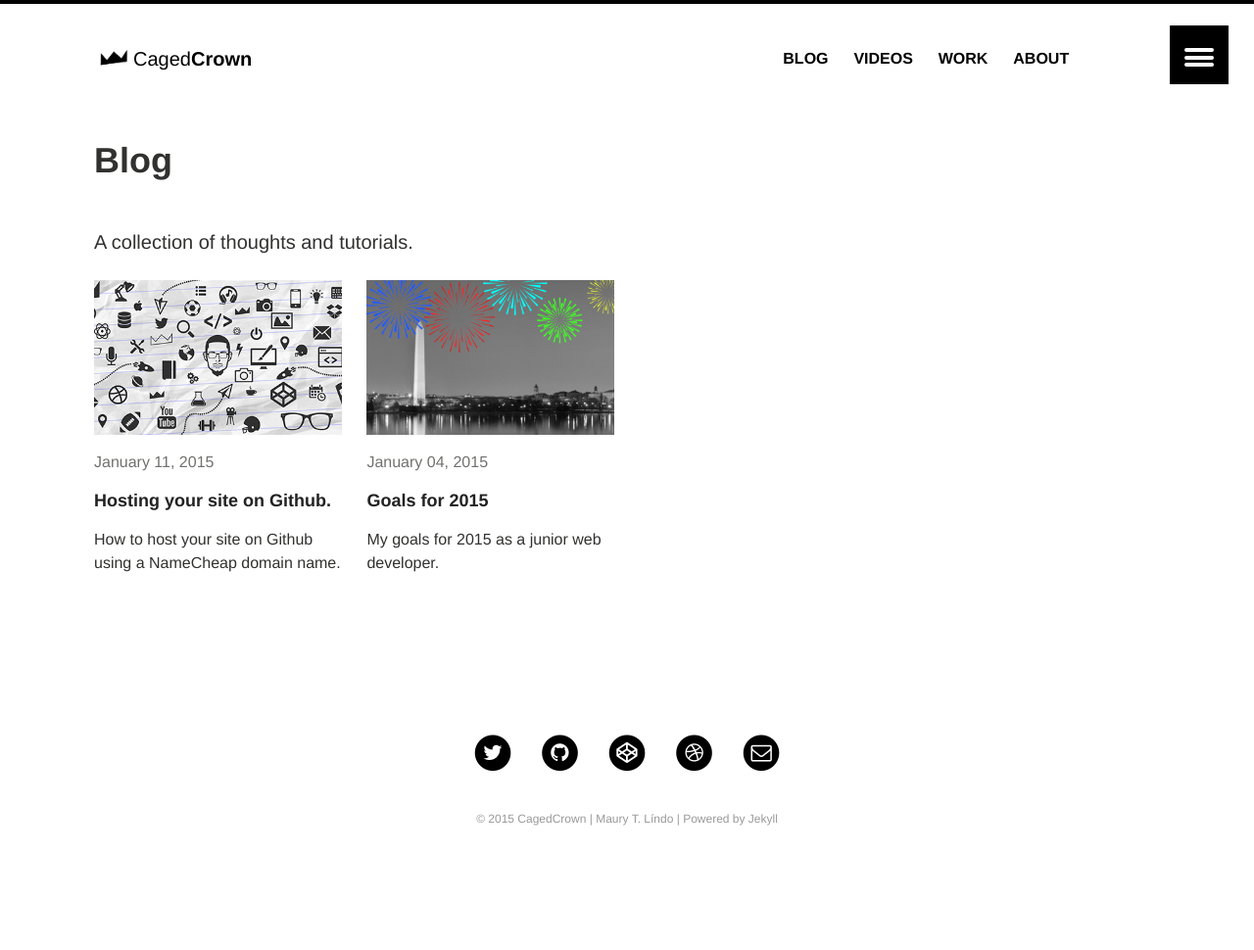
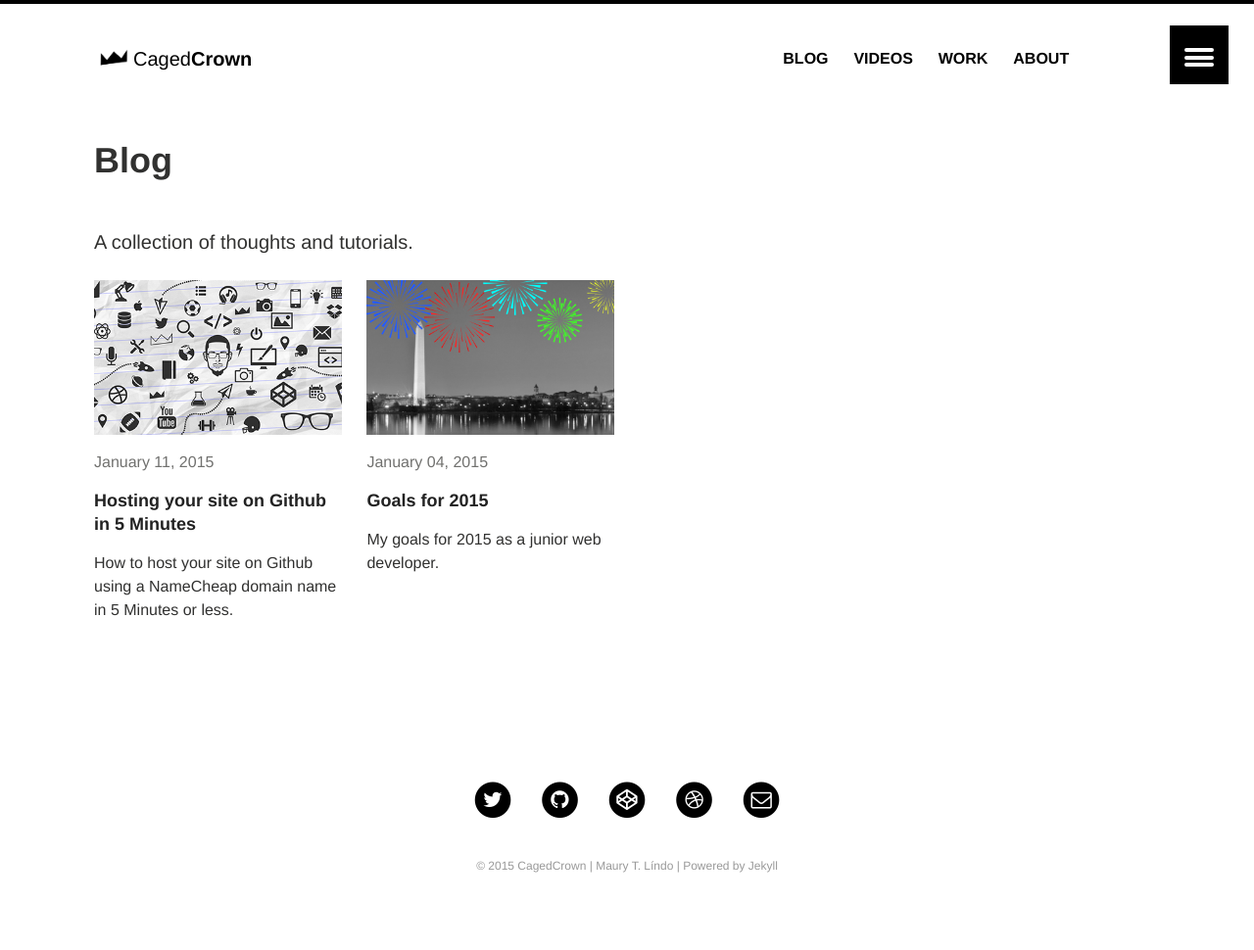
Before and after one commit to cagedcrown/cagedcrown.github.io, a Jekyll site: the page built from blog/index.md, in a window 1280 px wide. Shown: the whole page at 98% size. Built offline with Jekyll 4.4.1, drawn with Linux system fonts in a browser that asks for light colours; before the commit the page ends 922 px from its top, so only the background shows below that.

Commit message:
added table of contents

```diff
--- a/_posts/blog/2015-01-03-hosting-your-site-on-github.md
+++ b/_posts/blog/2015-01-03-hosting-your-site-on-github.md
@@ -1,11 +1,12 @@
 ---
 layout: article
-title: "Hosting your site on Github."
+title: "Hosting your site on Github in 5 Minutes"
 categories: blog
 date: 2015-01-11
 modified:
-excerpt: How to host your site on Github using a NameCheap domain name.
+excerpt: How to host your site on Github using a NameCheap domain name in 5 Minutes or less.
 tags: []
+toc: true
 image:
   feature:
   teaser:
@@ -33,11 +34,11 @@
     </code>
 </pre>
 
--Create an index.html
+##Create an index.html
 
 In your index.html file type "Hello World!"
 
--Create a CNAME file
+##Create a CNAME file
 <pre>
     <code>
 touch CNAME
@@ -52,7 +53,7 @@
     <img src="../../images/cname.png"></a>
 </figure>
 
--Git add, git commit, and git push your changes.
+##Git add, git commit, and git push your changes
 <pre>
     <code>
 git add .
@@ -62,25 +63,25 @@
 </pre>
 Check out yourusername.github.io site
 
-## NameCheap
-Manage Domains > All Host Records
+## Namecheap
+In NameCheap.com go to "Manage Domains > All Host Records"
 
 <figure>
     <img src="../../images/all_host_records.png"></a>
 </figure>
 
--Modify your domain name settings
+<h4>Modify your domain name settings</h4>
 
 <figure>
     <img src="../../images/manage_domain.png"></a>
 </figure>
--Change your @hostname to an A Record. Change your IP/ADDRESS to:
+##Change your @hostname to an A Record. Change your IP/ADDRESS to:
 
 192.30.252.153
 
--Change your www to CNAME. Change your IP/ADDRESS to username.github.io.
+##Change your "www" to CNAME. Change your IP/ADDRESS to username.github.io.
 
-## After you finish, wait 10 minutes for your changes to take effect.
+After you finish, wait 5-10 minutes for your changes to take effect.
 
 <br>
 Thanks for reading!
```
Also changed, not shown: other parts of _posts/blog/2015-01-03-hosting-your-site-on-github.md (+4 -4 lines).
